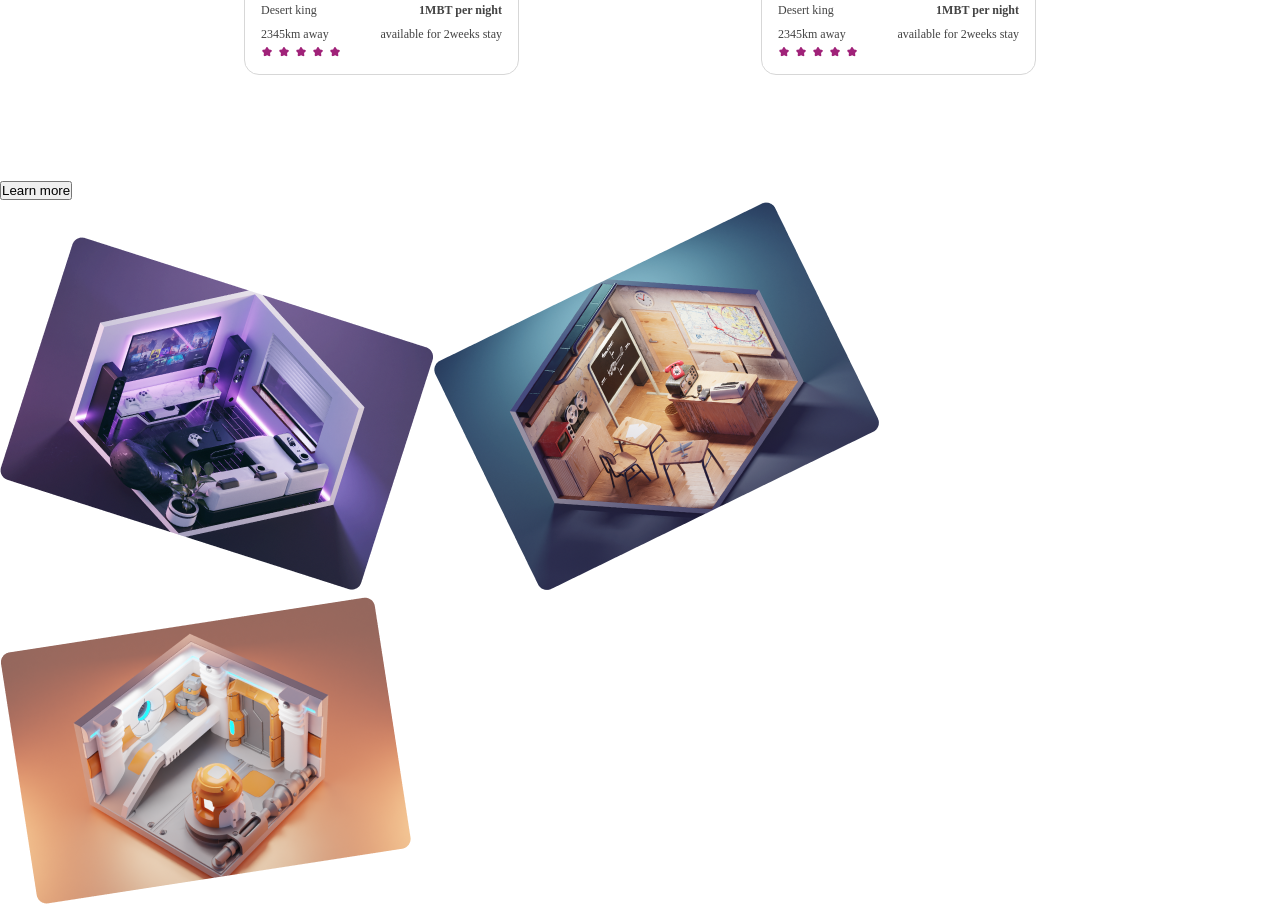
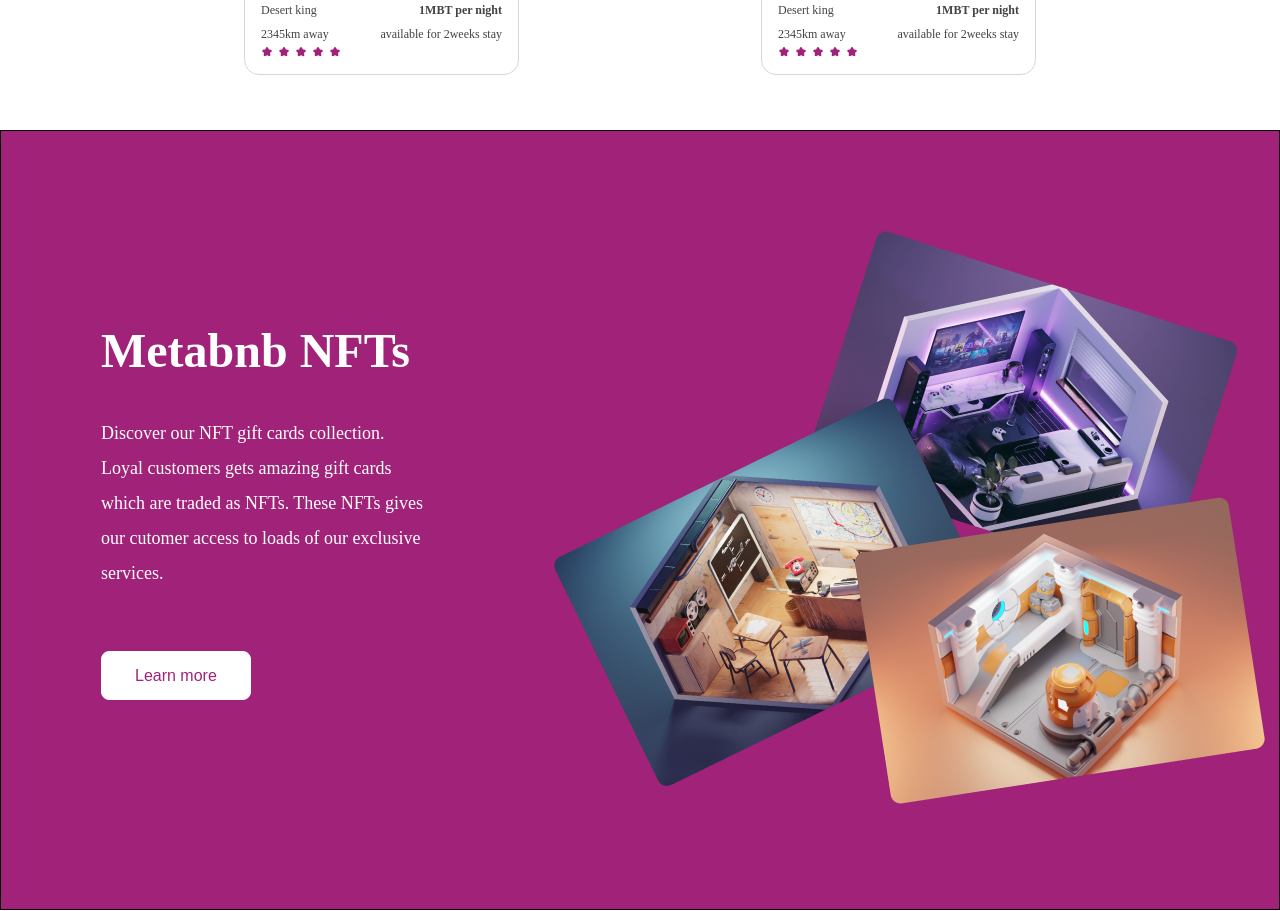
Before and after one commit to Opeyimika-sudo/metabnb_frontend, a React (Vite) app: page / in a window 1280 px wide. Shown: the part 2260-3171 px from the top of the page. Built offline with nearby package versions, Linux system fonts and the light colour scheme; a web font is replaced by a local one.

Commit message:
style: style the Cta section

```diff
--- a/src/App.css
+++ b/src/App.css
@@ -4,6 +4,7 @@
   box-sizing: border-box;
 }
 
+/* Header */
 .header {
   width: 80%;
   max-width: 1440px;
@@ -40,6 +41,8 @@
 button:hover{
   cursor: pointer;
 }
+
+/* Hero */
 
 .hero {
   width: 80%;
@@ -133,6 +136,8 @@ input::placeholder{
   left: 250px;
 }
 
+/* Logos */
+
 .companies_logos{
   width: 100%;
   background-color: #a02279;
@@ -176,6 +181,8 @@ input::placeholder{
   font-size: 32px;
   letter-spacing: -0.03em;
 }
+
+/* Inspirations */
 
 .inspirations {
   margin: 55px auto;
@@ -228,3 +235,79 @@ input::placeholder{
   display: flex;
   gap: 5px;
 }
+
+/* Cta */
+.cta {
+  width: 100%;
+  background: linear-gradient(90deg, #A02279 11.45%, #A02279 11.45%);
+  border: 1px solid #000000;
+  padding: 100px;
+  min-height: 780px;
+}
+
+.cta_content{
+  margin: 0 auto;
+  display: flex;
+  align-items: top;
+  gap: 130px;
+}
+
+.cta_text {
+  margin: 90px 0;
+  width: 30%;
+}
+
+#cta_text--header {
+  font-weight: 700;
+  font-size: 48px;
+  line-height: 60px;background: linear-gradient(124.4deg, #FFFFFF 10.8%, #FFFFFF 87.34%);
+  -webkit-background-clip: text;
+  -webkit-text-fill-color: transparent;
+  background-clip: text;
+  margin-bottom: 35px;
+}
+
+#cta_text--paragraph {
+  font-weight: 400;
+  font-size: 18px;
+  line-height: 35px;
+  background: linear-gradient(124.4deg, #FFFFFF 10.8%, #FFFFFF 87.34%);
+  -webkit-background-clip: text;
+  -webkit-text-fill-color: transparent;
+  background-clip: text;
+  margin-bottom: 60px;
+}
+
+.cta_click {
+  border-radius: 8px;
+  font-size: 16px;
+  line-height: 19px;
+  text-align: center;
+  color: #A02279;
+  background: #fff;
+  border: 1px solid #fff;
+  padding: 14px 33px;
+}
+
+#cta_images {
+  position: relative;
+}
+
+.nft {
+  position: absolute;
+}
+
+#nft_one {
+  top: 0;
+  left: 250px;
+}
+
+#nft_two{
+  top: 167px;
+  left: 0;
+}
+
+#nft_three{
+  top: 266px;
+  left: 300px;
+}
```
